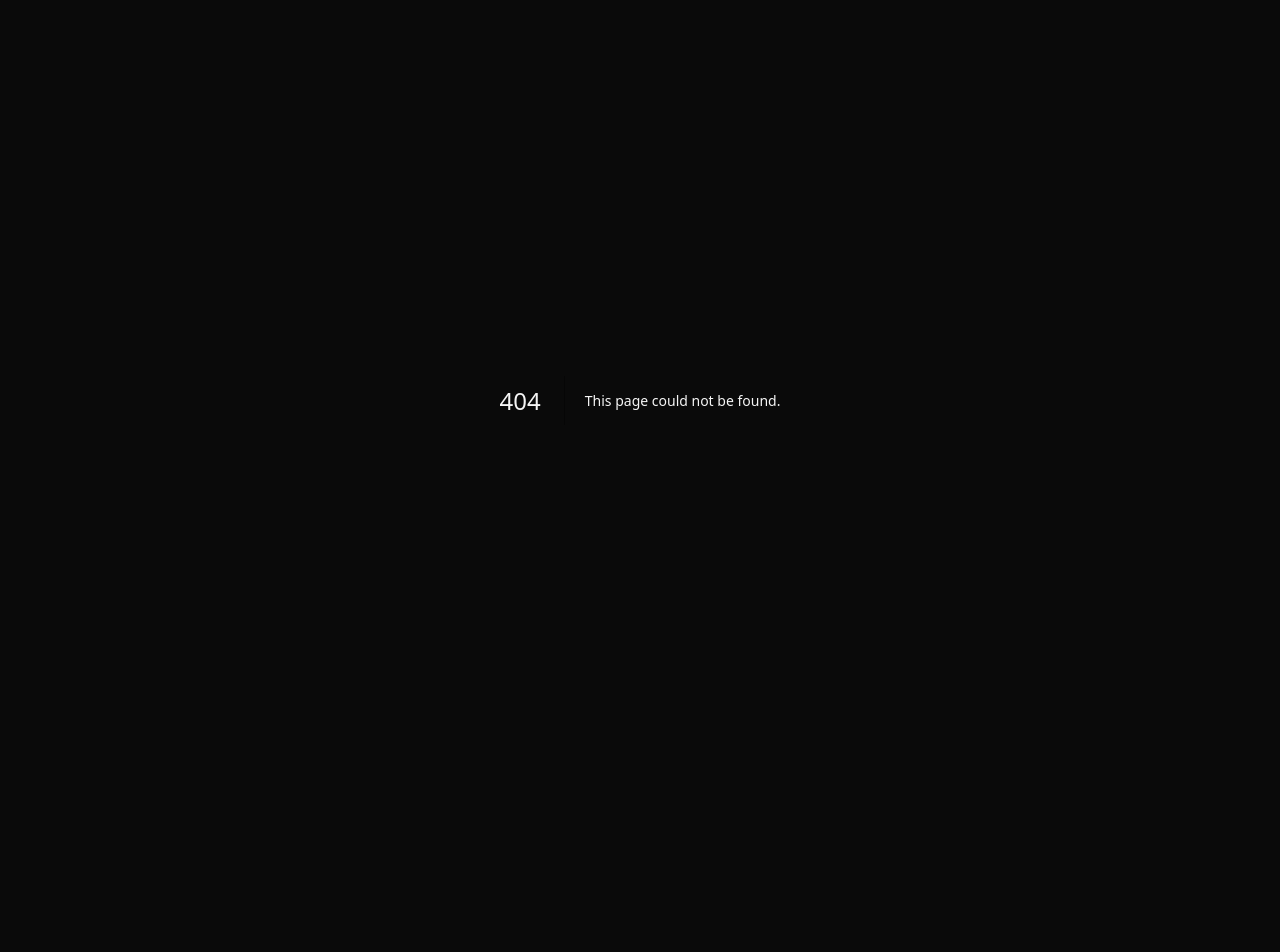
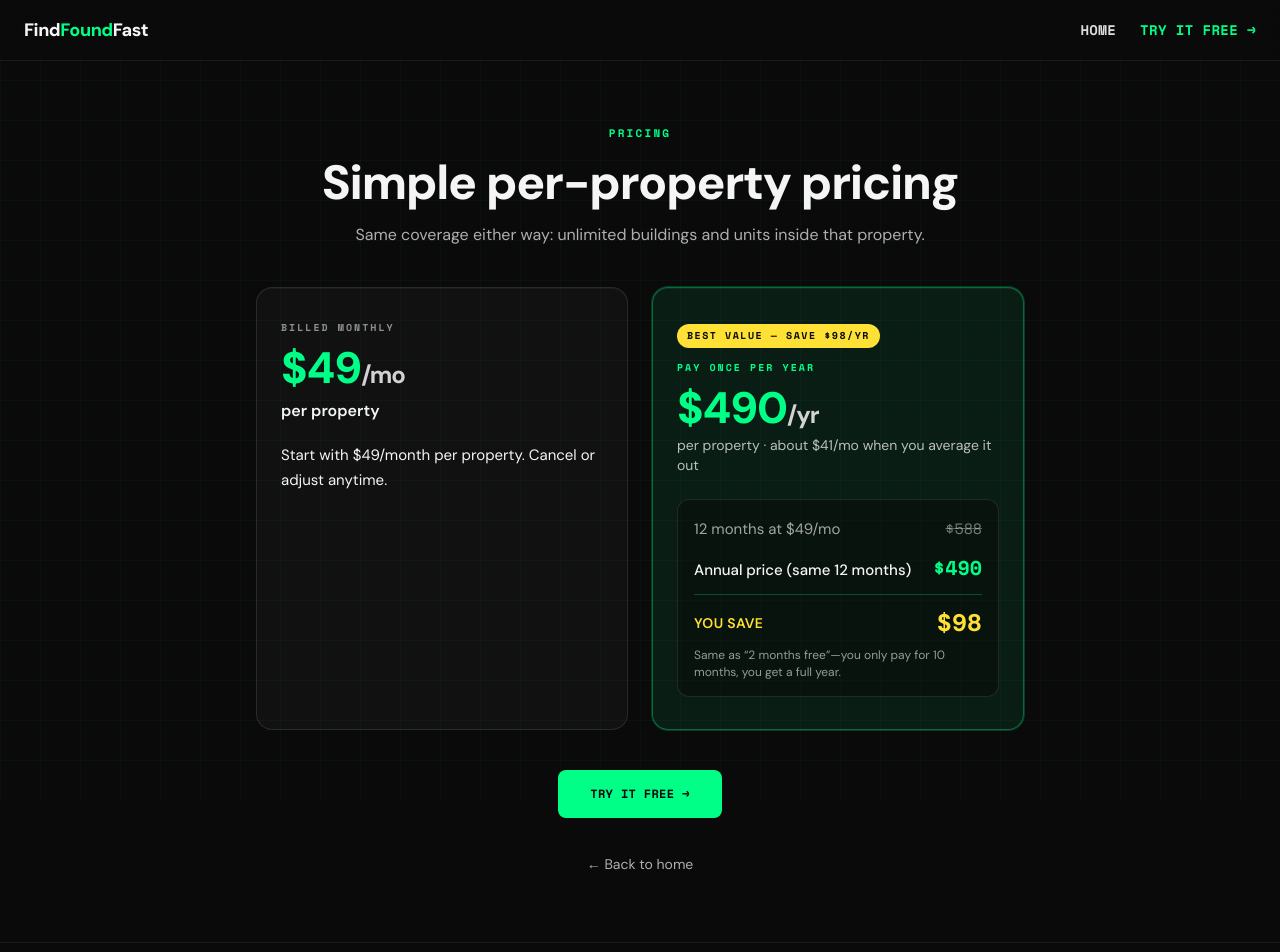
Before and after one commit to michaelmcdanielsbg-lang/findfoundfast, a Next.js app: page /pricing in a window 1280 px wide. Before the commit this address had no page. Shown: the top 952 px of the page. Before the commit the page ends 800 px from the top, so only its background shows below. Built offline with nearby package versions, Linux system fonts and the light colour scheme.

Commit message:
Pricing page: monthly/annual, clearer savings; home pricing teaser
Made-with: Cursor

```diff
--- a/app/page.js
+++ b/app/page.js
@@ -33,6 +33,13 @@ export default function Home() {
         >
           Find<span className="text-fff-green">Found</span>Fast
         </Link>
+        <div className="flex items-center gap-4 sm:gap-6">
+          <Link
+            href="/pricing"
+            className={`font-mono text-sm font-bold uppercase tracking-wide text-fff-white/90 transition-colors hover:text-fff-green ${focusRing} rounded-sm`}
+          >
+            Pricing
+          </Link>
           <a
             href={APP_URL}
             rel="noopener noreferrer"
@@ -40,6 +47,7 @@ export default function Home() {
           >
             Try it free →
           </a>
+        </div>
       </header>
 
       <main className="relative z-10 flex flex-1 flex-col items-center justify-center px-4 py-12 text-center sm:px-6 sm:py-16">
@@ -91,9 +99,38 @@ export default function Home() {
           </div>
         </section>
 
-        <p className="mb-8 max-w-lg text-[15px] leading-relaxed text-fff-white/75 sm:mb-10 sm:max-w-2xl sm:text-base sm:leading-relaxed">
+        <p className="mb-8 max-w-lg text-[15px] leading-relaxed text-fff-white/75 sm:mb-8 sm:max-w-2xl sm:text-base sm:leading-relaxed">
           Help drivers and guests find your resident—not just the building. A perk for property teams and the people who live there.
         </p>
+
+        <section
+          id="pricing"
+          className="mb-10 w-full max-w-lg rounded-2xl border border-fff-green/20 bg-fff-green/[0.06] px-5 py-6 text-center shadow-[inset_0_1px_0_0_rgba(255,255,255,0.05)] sm:mb-10 sm:px-7 sm:py-7"
+          aria-labelledby="pricing-heading"
+        >
+          <h2
+            id="pricing-heading"
+            className="mb-4 font-mono text-[11px] font-bold uppercase tracking-[0.2em] text-fff-green"
+          >
+            Pricing
+          </h2>
+          <p className="mb-1 font-sans text-4xl font-extrabold tracking-tight text-fff-green sm:text-5xl">
+            $49<span className="text-xl font-bold text-fff-white/85 sm:text-2xl">/mo</span>
+          </p>
+          <p className="mb-4 text-base font-semibold text-fff-white sm:text-lg">per property</p>
+          <p className="mx-auto max-w-md text-[15px] leading-relaxed text-fff-white/82 sm:text-[17px] sm:leading-relaxed">
+            Start with $49/month per property. Covers unlimited buildings and units inside that property.
+          </p>
+          <p className="mx-auto mt-3 max-w-md text-sm leading-relaxed text-fff-white/65">
+            <span className="text-fff-yellow/90">Annual:</span> $490/yr per property (2 months free)—details on full pricing.
+          </p>
+          <Link
+            href="/pricing"
+            className={`mt-5 inline-block font-mono text-xs font-bold uppercase tracking-wide text-fff-green underline-offset-4 transition-colors hover:text-fff-yellow ${focusRing} rounded-sm`}
+          >
+            Full pricing →
+          </Link>
+        </section>
 
         <div className="flex w-full max-w-md flex-col items-center gap-4 sm:max-w-none sm:flex-row sm:justify-center sm:gap-5">
           <a
--- /dev/null
+++ b/app/pricing/page.js
@@ -0,0 +1,130 @@
+import Link from "next/link";
+
+const APP_URL = "https://findfoundfast-final.vercel.app";
+
+const focusRing =
+  "focus-visible:outline-none focus-visible:ring-2 focus-visible:ring-fff-green/55 focus-visible:ring-offset-2 focus-visible:ring-offset-fff-bg";
+
+export const metadata = {
+  title: "Pricing — FindFoundFast",
+  description:
+    "$49/month or $490/year per property (2 months free on annual). Unlimited buildings and units inside that property.",
+};
+
+export default function PricingPage() {
+  return (
+    <div className="relative flex min-h-screen flex-col overflow-x-hidden bg-fff-bg">
+      <div
+        className="pointer-events-none fixed inset-0 opacity-100"
+        aria-hidden
+        style={{
+          backgroundImage:
+            "linear-gradient(rgba(0,255,135,0.04) 1px, transparent 1px), linear-gradient(90deg, rgba(0,255,135,0.04) 1px, transparent 1px)",
+          backgroundSize: "40px 40px",
+        }}
+      />
+
+      <header className="relative z-10 flex items-center justify-between border-b border-white/[0.08] bg-fff-bg/90 px-4 py-3 pt-[max(0.75rem,env(safe-area-inset-top))] backdrop-blur-md sm:px-6 sm:py-4">
+        <Link
+          href="/"
+          className={`text-lg font-extrabold tracking-tight text-fff-white transition-colors hover:text-fff-white/90 ${focusRing} rounded-sm`}
+        >
+          Find<span className="text-fff-green">Found</span>Fast
+        </Link>
+        <div className="flex items-center gap-4 sm:gap-6">
+          <Link
+            href="/"
+            className={`font-mono text-sm font-bold uppercase tracking-wide text-fff-white/90 transition-colors hover:text-fff-green ${focusRing} rounded-sm`}
+          >
+            Home
+          </Link>
+          <a
+            href={APP_URL}
+            rel="noopener noreferrer"
+            className={`font-mono text-sm font-bold uppercase tracking-wide text-fff-green transition-colors hover:text-fff-yellow ${focusRing} rounded-sm`}
+          >
+            Try it free →
+          </a>
+        </div>
+      </header>
+
+      <main className="relative z-10 flex flex-1 flex-col items-center px-4 py-12 text-center sm:px-6 sm:py-16">
+        <p className="mb-4 font-mono text-[11px] font-bold uppercase tracking-[0.2em] text-fff-green">Pricing</p>
+        <h1 className="mb-3 max-w-2xl text-3xl font-extrabold tracking-tight text-fff-white sm:mb-4 sm:text-4xl md:text-5xl">
+          Simple per-property pricing
+        </h1>
+        <p className="mb-10 max-w-xl text-[15px] leading-relaxed text-fff-white/70 sm:text-base">
+          Same coverage either way: unlimited buildings and units inside that property.
+        </p>
+
+        <div className="mb-10 grid w-full max-w-3xl gap-5 sm:grid-cols-2 sm:gap-6">
+          <div className="rounded-2xl border border-white/[0.1] bg-white/[0.03] px-5 py-7 text-left shadow-[inset_0_1px_0_0_rgba(255,255,255,0.04)] sm:px-6 sm:py-8">
+            <p className="mb-3 font-mono text-[10px] font-bold uppercase tracking-[0.2em] text-fff-white/55">Billed monthly</p>
+            <p className="font-sans text-4xl font-extrabold tracking-tight text-fff-green sm:text-[2.75rem]">
+              $49<span className="text-xl font-bold text-fff-white/85 sm:text-2xl">/mo</span>
+            </p>
+            <p className="mt-2 text-sm font-semibold text-fff-white sm:text-base">per property</p>
+            <p className="mt-5 text-[15px] leading-relaxed text-fff-white/72">
+              Start with $49/month per property. Cancel or adjust anytime.
+            </p>
+          </div>
+
+          <div className="relative rounded-2xl border border-fff-green/35 bg-fff-green/[0.08] px-5 py-7 text-left shadow-[inset_0_1px_0_0_rgba(255,255,255,0.06)] ring-1 ring-fff-green/20 sm:px-6 sm:py-8">
+            <span className="mb-3 inline-block rounded-full bg-fff-yellow px-2.5 py-1 font-mono text-[10px] font-bold uppercase tracking-[0.15em] text-fff-bg">
+              Best value — save $98/yr
+            </span>
+            <p className="mb-3 font-mono text-[10px] font-bold uppercase tracking-[0.2em] text-fff-green">Pay once per year</p>
+            <p className="font-sans text-4xl font-extrabold tracking-tight text-fff-green sm:text-[2.75rem]">
+              $490<span className="text-xl font-bold text-fff-white/85 sm:text-2xl">/yr</span>
+            </p>
+            <p className="mt-1 text-sm text-fff-white/75">per property · about $41/mo when you average it out</p>
+
+            <div className="mt-6 space-y-3 rounded-xl border border-white/[0.1] bg-fff-bg/50 px-4 py-4">
+              <div className="flex items-baseline justify-between gap-3 text-[15px]">
+                <span className="text-fff-white/65">12 months at $49/mo</span>
+                <span className="font-mono text-fff-white/45 line-through decoration-fff-white/35">$588</span>
+              </div>
+              <div className="flex items-baseline justify-between gap-3 text-[15px]">
+                <span className="font-medium text-fff-white">Annual price (same 12 months)</span>
+                <span className="font-mono text-xl font-bold text-fff-green">$490</span>
+              </div>
+              <div className="border-t border-fff-green/25 pt-3">
+                <div className="flex items-center justify-between gap-3">
+                  <span className="text-sm font-semibold uppercase tracking-wide text-fff-yellow">You save</span>
+                  <span className="font-sans text-2xl font-extrabold text-fff-yellow">$98</span>
+                </div>
+                <p className="mt-2 text-xs leading-snug text-fff-white/60">
+                  Same as &ldquo;2 months free&rdquo;—you only pay for 10 months, you get a full year.
+                </p>
+              </div>
+            </div>
+          </div>
+        </div>
+        <a
+          href={APP_URL}
+          rel="noopener noreferrer"
+          className={`inline-flex min-h-[48px] items-center justify-center rounded-lg bg-fff-green px-8 py-3.5 font-mono text-xs font-bold uppercase tracking-wide text-fff-bg transition-colors hover:bg-fff-yellow ${focusRing}`}
+        >
+          Try it free →
+        </a>
+        <p className="mt-8">
+          <Link href="/" className={`text-sm text-fff-white/70 underline-offset-4 transition-colors hover:text-fff-green ${focusRing} rounded-sm`}>
+            ← Back to home
+          </Link>
+        </p>
+      </main>
+
+      <footer className="relative z-10 border-t border-white/[0.06] py-6 pb-[max(1.5rem,env(safe-area-inset-bottom))] text-center font-mono text-[13px] text-fff-muted sm:py-8 sm:text-sm">
+        <span className="text-fff-white/70">FindFoundFast</span>
+        <span className="mx-1.5 text-fff-muted/80">·</span>
+        <a
+          href="https://findfoundfast.com"
+          rel="noopener noreferrer"
+          className={`text-fff-muted transition-colors hover:text-fff-green ${focusRing} rounded-sm`}
+        >
+          findfoundfast.com
+        </a>
+      </footer>
+    </div>
+  );
+}
```
Lines whose indentation alone changed are shown as unchanged.
